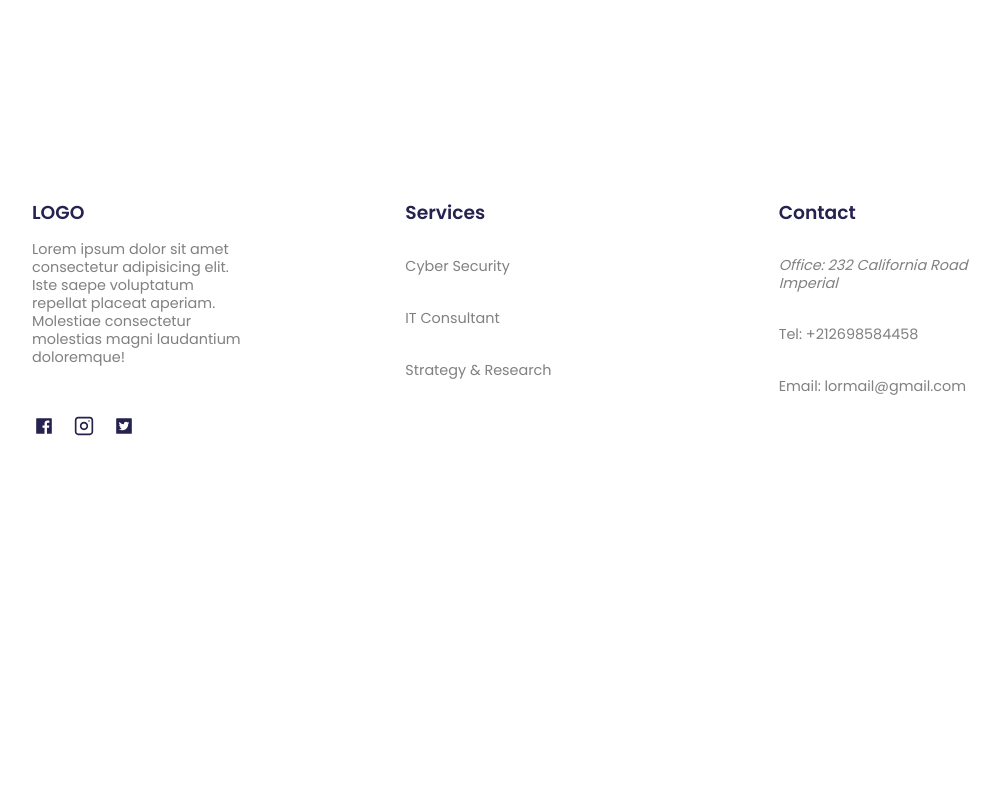
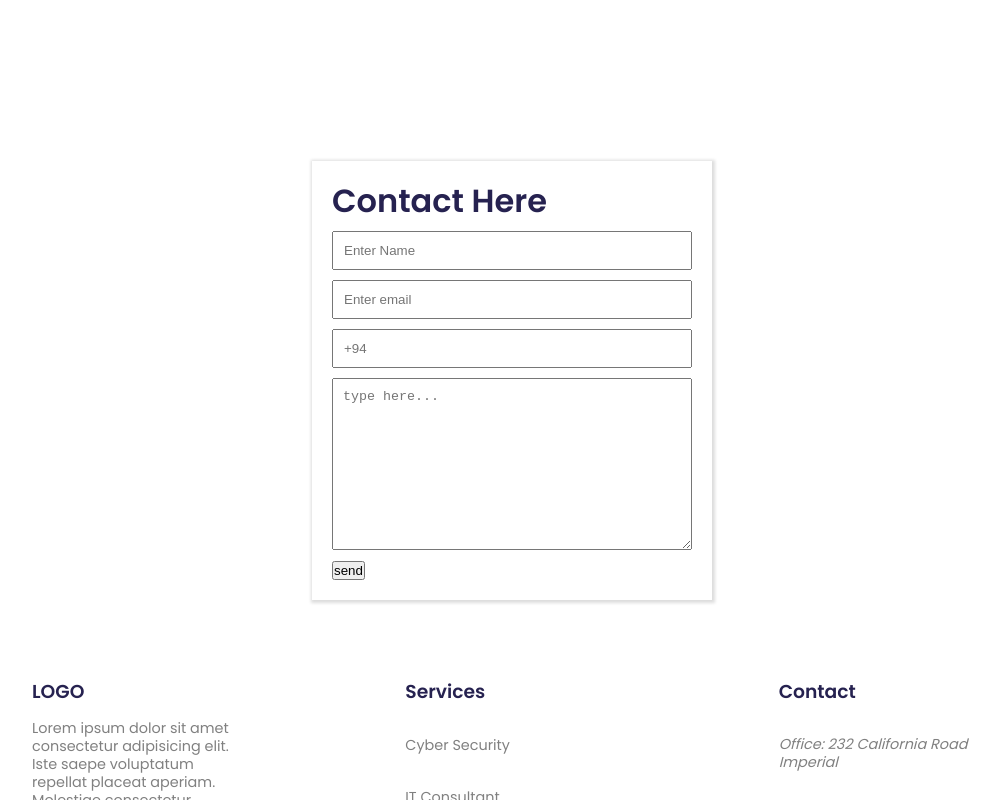
Before and after one commit to Nilushka169/Example-project, a React (Create React App) app: page / in a window 1280 px wide. Shown: the part 1855-2655 px from the top of the page, without its empty margins (128-1128 px from the left). Before the commit the page ends 2432 px from the top, so only its background shows below. Built offline with nearby package versions, Linux system fonts and the light colour scheme.

Commit message:
contact page updated

```diff
--- a/src/App.js
+++ b/src/App.js
@@ -2,6 +2,7 @@
 import Footer from './components/Footer/Footer';
 import Banner from './components/Banner/Banner';
 import Header from './components/Header/Header';
+import Contact from './components/Contact/Contact';
 
 function App() {
   return (
@@ -9,7 +10,9 @@
       <Header/>
       <About />
       <Banner />
+      <Contact />
       <Footer />
+
 
     </div>
   );
--- /dev/null
+++ b/src/components/Contact/Contact.css
@@ -0,0 +1,19 @@
+@import url('https://fonts.googleapis.com/css2?family=Poppins:wght@600&display=swap');
+form{
+    display: block;
+    background-color: #fff;
+    box-shadow: 1px 1px 3px 2px #ddd;
+    margin:40px auto;
+    max-width: 400px;
+    max-height: 500px;
+    padding: 20px;
+
+}
+
+form input, textarea{
+    display: flex;
+    flex-direction: column;
+    width: 100%;
+    margin: 10px auto;
+    padding: 10px;
+}
--- /dev/null
+++ b/src/components/Contact/Contact.js
@@ -0,0 +1,18 @@
+import React from 'react';
+import './Contact.css';
+
+const Contact = () => {
+
+    return (
+        <form>
+            <h1>Contact <span>Here</span></h1>
+            <input type="text" name="name" id="" placeholder='Enter Name' />
+            <input type="email" name="email" id="" placeholder='Enter email'/>
+            <input type="phone" name="phone" id="" placeholder='+94'/>
+            <textarea name='message' id='' cols={30} rows={10} placeholder='type here...'/>
+            <button type="submit">send</button>
+        </form>
+    )
+}
+
+export default Contact;
--- a/src/components/Header/Header.js
+++ b/src/components/Header/Header.js
@@ -13,7 +13,7 @@
           <a href="">Home</a>
           <a href="">About us</a>
           <a href="">Banner</a>
-          <a href="">Contact Us</a>
+          <a href="">Contact</a>
           <a href="">Get started</a>
         </div>
       </div>
```
